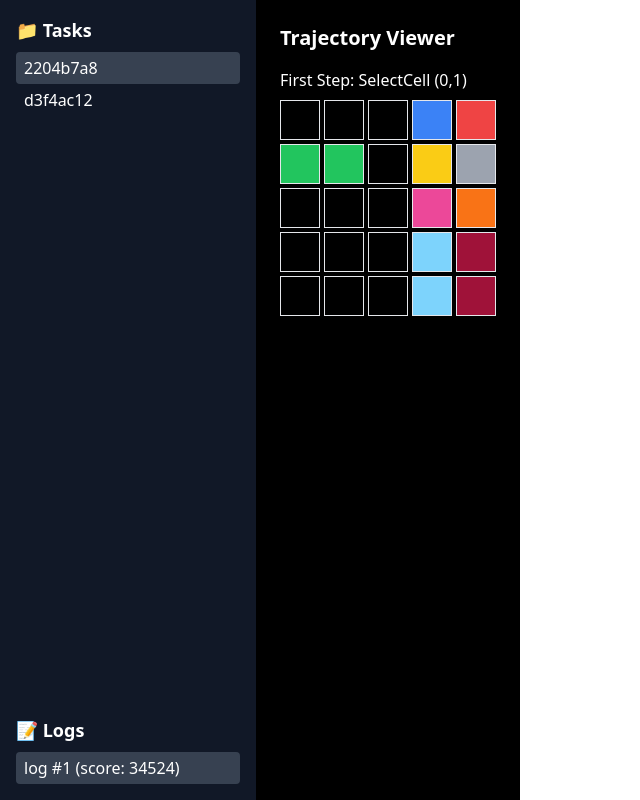
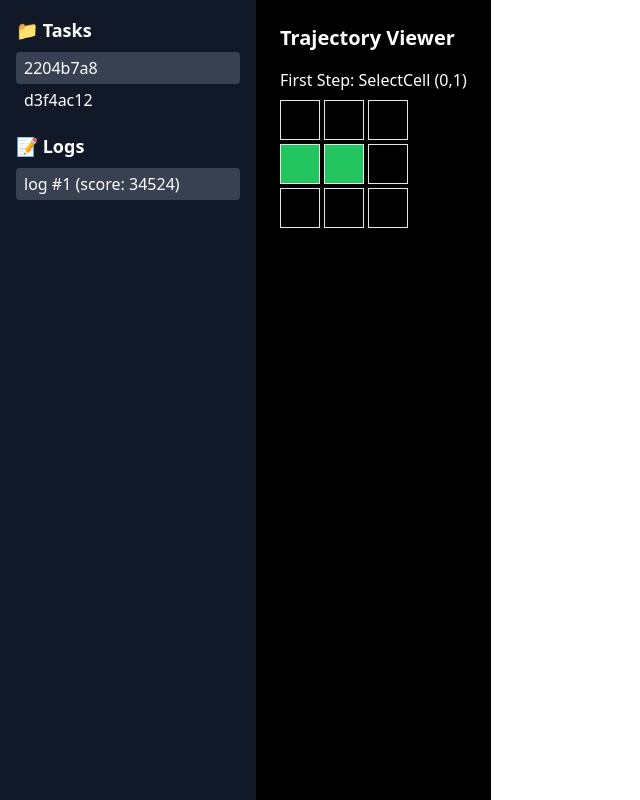
Before and after one commit to SejinKimm/ARCTrajViewer, a React (Vite) app: page / in a window 1280 px wide. Shown: the whole page, without its empty margins (0-640 px from the left). Built offline with nearby package versions, Linux system fonts and the light colour scheme.

Commit message:
modify layouts

```diff
--- a/src/ArcTrajViewer.jsx
+++ b/src/ArcTrajViewer.jsx
@@ -12,11 +12,9 @@ const sampleTasks = [
           {
             time: 0,
             grid: [
-              [0, 0, 0, 1, 2],
-              [3, 3, 0, 4, 5],
-              [0, 0, 0, 6, 7],
-              [0, 0, 0, 8, 9],
-              [0, 0, 0, 8, 9],
+              [0, 0, 0],
+              [3, 3, 0],
+              [0, 0, 0]
             ],
             objects: [{ x: 0, y: 1, color: 3 }],
             action: "SelectCell (0,1)"
@@ -58,7 +56,7 @@ export default function ARCTrajViewer() {
       <div className="w-64 bg-gray-900 text-white p-4 flex flex-col">
         <div>
           <h2 className="text-lg font-semibold mb-2">📁 Tasks</h2>
-          <ul className="mb-6">
+          <ul className="mb-4">
             {sampleTasks.map((task) => (
               <li
                 key={task.id}
@@ -76,9 +74,7 @@ export default function ARCTrajViewer() {
               </li>
             ))}
           </ul>
-        </div>
 
-        <div className="mt-auto">
           <h2 className="text-lg font-semibold mb-2">📝 Logs</h2>
           <ul>
             {selectedTask?.logs.map((log) => (
@@ -97,13 +93,13 @@ export default function ARCTrajViewer() {
       </div>
 
       {/* 오른쪽 Trajectory Viewer */}
-      <div className="flex-1 bg-black text-white p-6 overflow-auto">
+      <div className="flex-1 bg-black text-white p-6 overflow-auto flex flex-col items-start">
         <h1 className="text-xl font-bold mb-4">Trajectory Viewer</h1>
         {firstState ? (
           <div>
             <p className="mb-2">First Step: {firstState.action}</p>
             <div
-              className="inline-grid gap-1"
+              className="grid gap-1"
               style={{
                 gridTemplateColumns: `repeat(${firstState.grid[0].length}, minmax(0, 2.5rem))`
               }}
```
